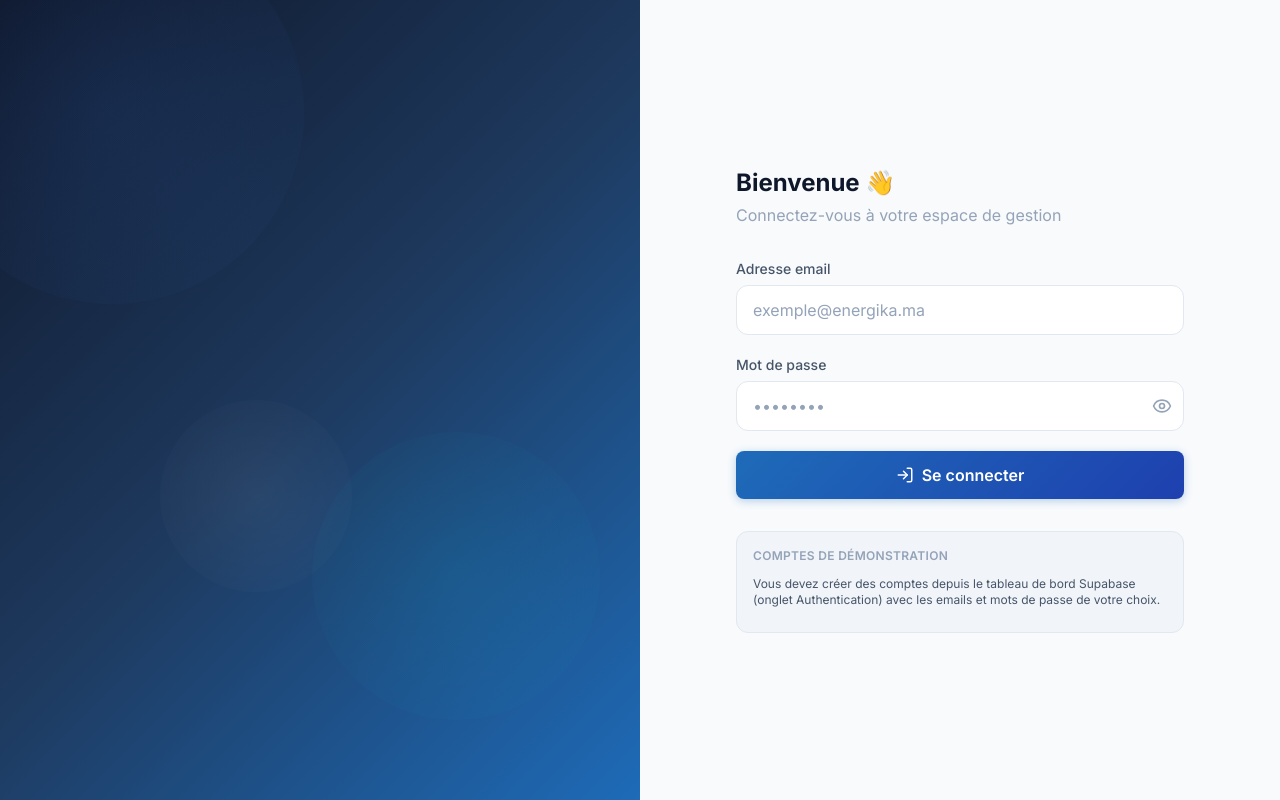
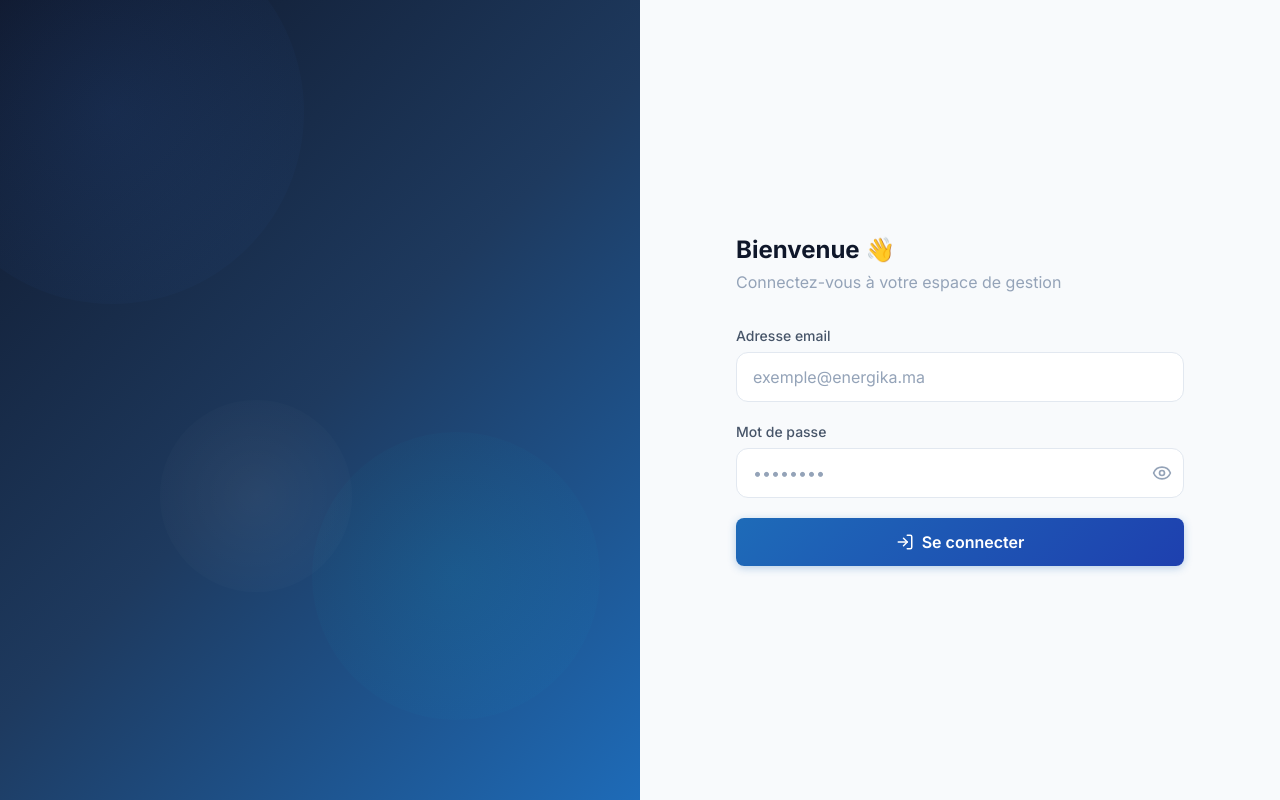
Before and after one commit to GLcoz/energikaapp, a Next.js app: page / in a window 1280 px wide. Built offline with nearby package versions, Linux system fonts and the light colour scheme.

Commit message:
Remove demo credentials note from login page

```diff
--- a/src/app/page.tsx
+++ b/src/app/page.tsx
@@ -245,17 +245,6 @@ export default function LoginPage() {
             </button>
           </form>
 
-          {/* Demo Credentials */}
-          <div className="mt-8 p-4 rounded-lg bg-[var(--color-bg-tertiary)] border border-[var(--color-border-default)]">
-            <p className="text-xs font-semibold text-[var(--color-text-muted)] uppercase tracking-wide mb-3">
-              Comptes de démonstration
-            </p>
-            <div className="space-y-2 text-sm">
-              <p className="text-xs text-[var(--color-text-secondary)] mb-2">
-                Vous devez créer des comptes depuis le tableau de bord Supabase (onglet Authentication) avec les emails et mots de passe de votre choix.
-              </p>
-            </div>
-          </div>
         </div>
       </div>
     </div>
```
